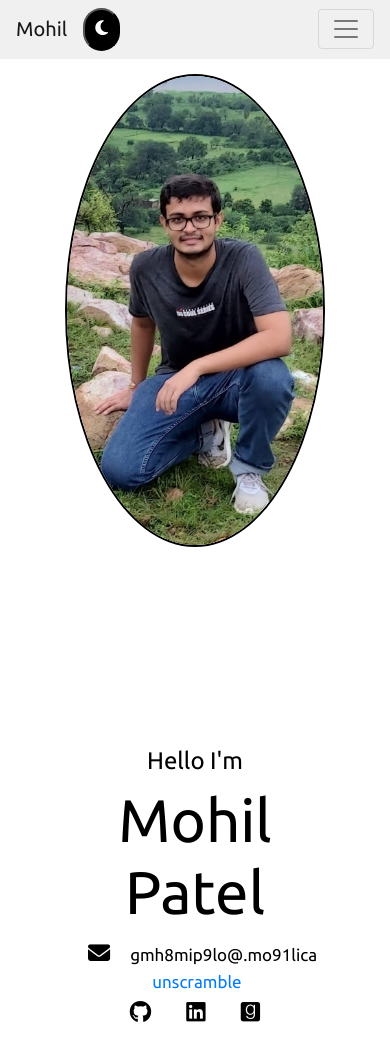
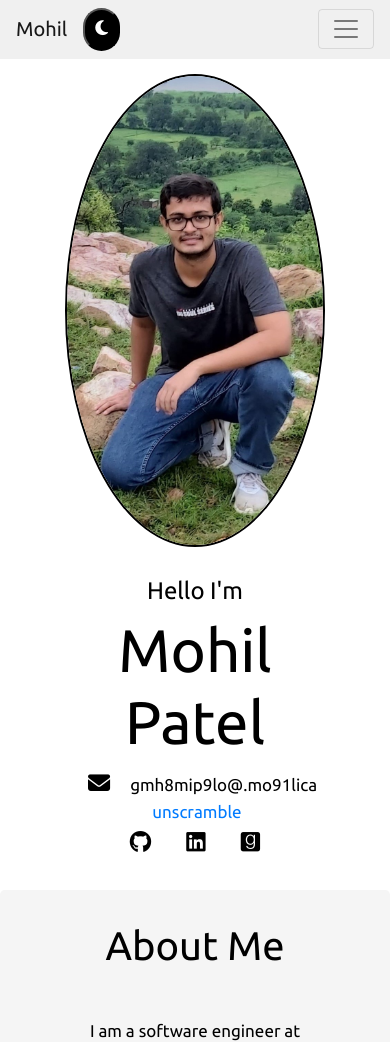
Before and after one commit to mohilp1998/mohilp1998.github.io, a plain HTML site: page index.html in a window 390 px wide. Shown: the top 1042 px of the page. Drawn offline with nearby package versions, Linux system fonts and the light colour scheme; a web font is replaced by a local one.

Commit message:
mobile Hello I'm margin top reduction

```diff
--- a/css/styles.css
+++ b/css/styles.css
@@ -57,6 +57,9 @@ body.dark-theme {
     text-align: right;
 }
 
+#HelloCaption {
+    margin-top: 200px;
+}
 @media screen and (max-width: 990px) {
     #blockHello-section {
         background-color: #ffffff;
@@ -73,6 +76,10 @@ body.dark-theme {
 
     #dark-theme-button-container {
         margin-right: auto;
+    }
+
+    #HelloCaption {
+        margin-top: 30px;
     }
 }
 
--- a/index.html
+++ b/index.html
@@ -58,7 +58,7 @@
                     <div class="col-lg" id="ImageContainer">
                         <img src="images/Mohil-main.jpg" alt="mohil" class="img-fluid rounded-circle" id="MyImage">
                     </div>
-                    <div class="col-lg" style="margin-top: 200px;">
+                    <div class="col-lg" id="HelloCaption">
                         <h4>Hello I'm</h4>
                         <h1 style="font-size: 60px;">Mohil Patel</h1>
                         <div class-"row">
```
